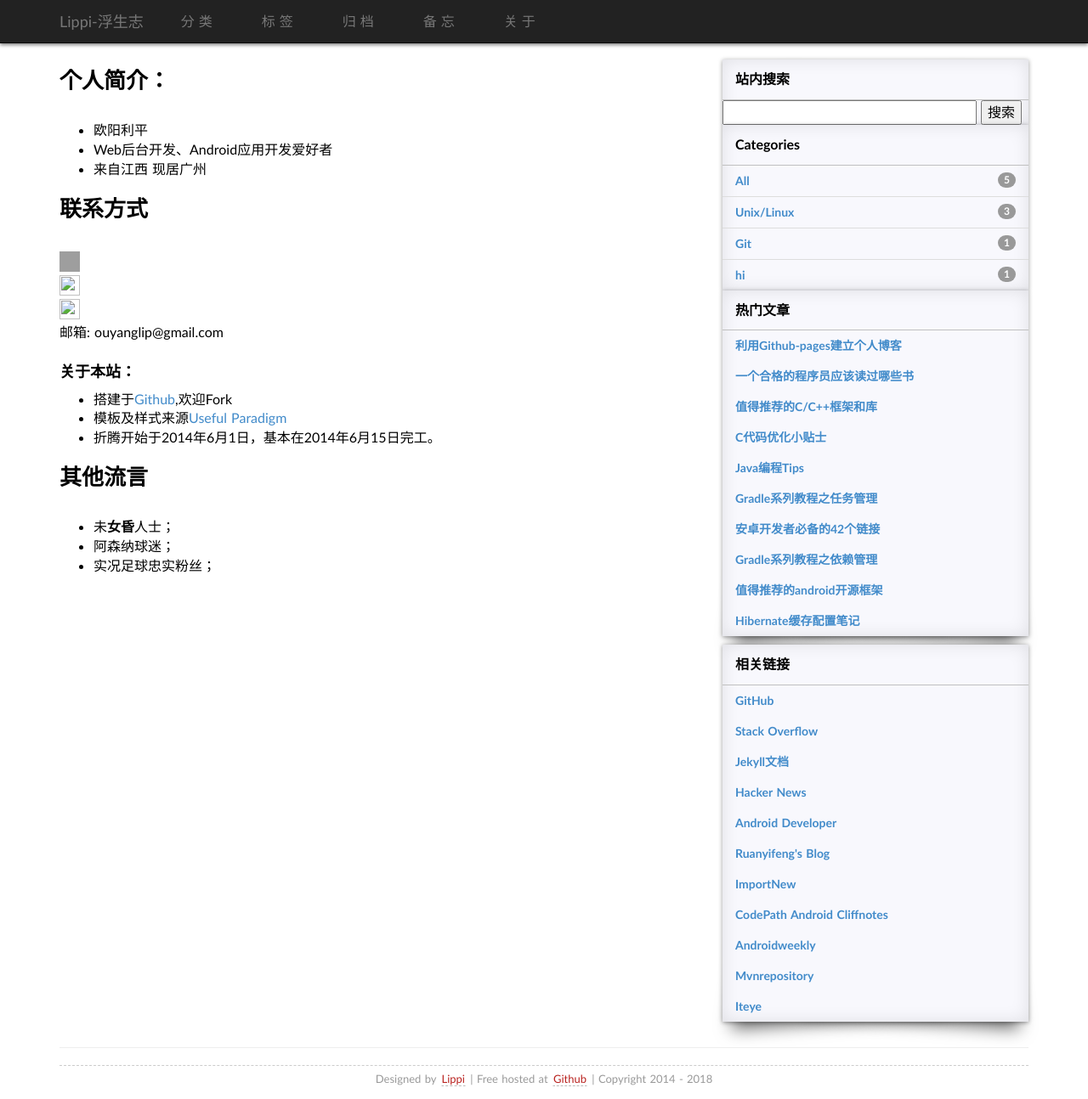
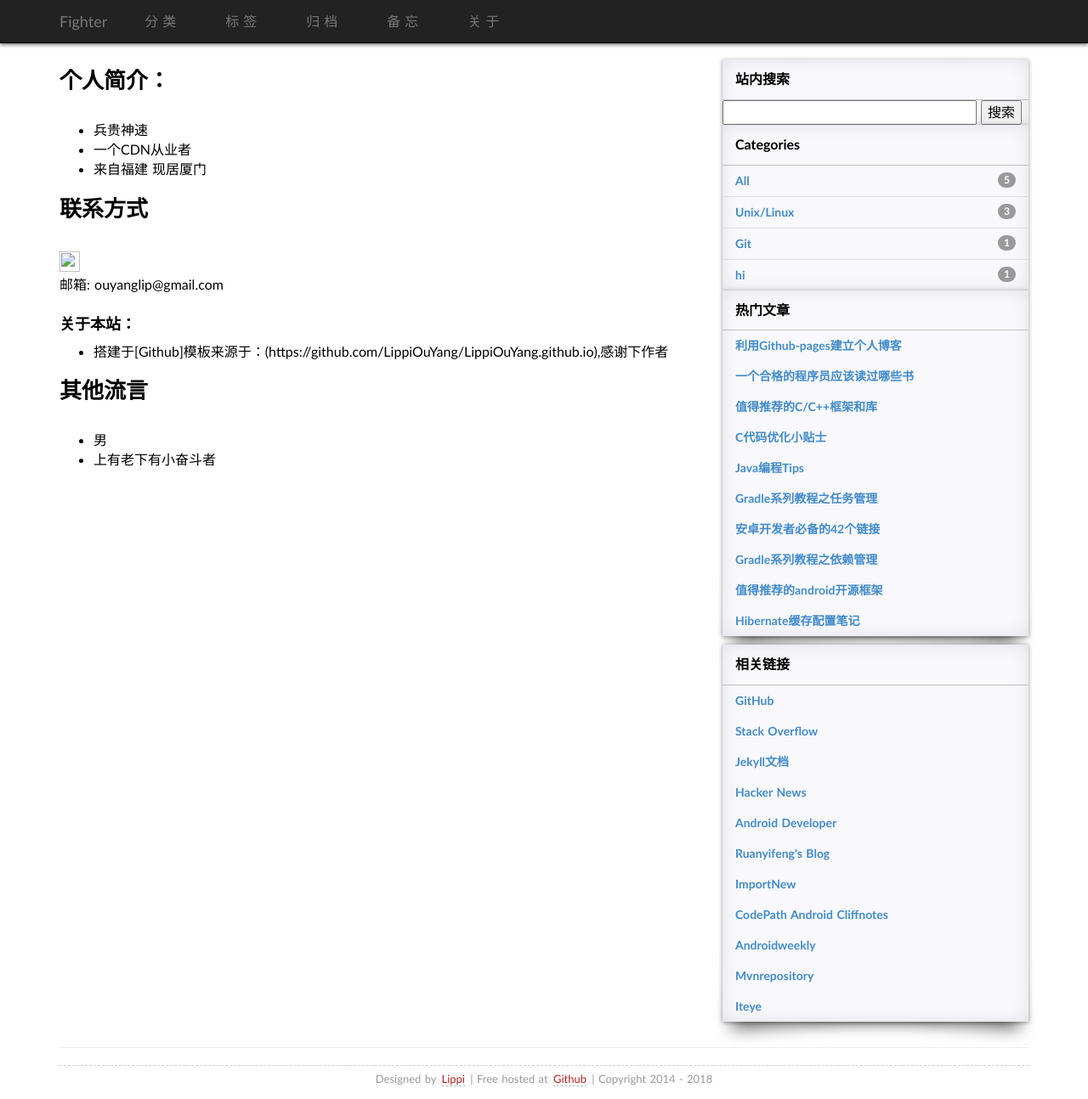
Before and after one commit to LoveChenSiYu/LoveChenSiYu.github.io, a Jekyll site: the page built from about.md, in a window 1280 px wide and 1294 px high. Shown: the whole window at 85% size. Built offline with Jekyll 4.4.1, drawn with Linux system fonts in a browser that asks for light colours; some web fonts are replaced; comment, search, counter and statistics services are not loaded; grey boxes are pictures that could not be loaded.

Commit message:
修改内容
修改作者的内容为自己的

```diff
--- a/_config.yml
+++ b/_config.yml
@@ -25,11 +25,11 @@ JB :
 
 # presonal config
 domain: http://coolshell.info
-title: Lippi-浮生志
-description: Draw my life with code
-author: Lippi.OuYang
-email: ouyanglip@gmail.com
-github: LippiOuYang
+title: Fighter
+description: recode the next ten years
+author: chensir
+email: 267060892@qq.com
+github: https://lovechensiyu.github.io/index.html
 
 config:
   js_dir:
--- a/about.md
+++ b/about.md
@@ -5,26 +5,21 @@ title: "关于：About"
 
 ## 个人简介：
 
-* 欧阳利平
-* Web后台开发、Android应用开发爱好者
-* 来自江西 现居广州
+* 兵贵神速
+* 一个CDN从业者
+* 来自福建 现居厦门
 
 ## 联系方式
 
 <p class="contact">
- <a href="http://weibo.com/ouyanglip" title="微博联系我"><img src="http://www.sinaimg.cn/blog/developer/wiki/LOGO_32x32.png" width="24" height="24" style="display:inline-block;vertical-align:middle"></a><br/>
-        <a href="http://www.zhihu.com/people/lippi-ouyang" title="知乎联系我"><img src="http://www.zhihu.com/favicon.ico" width="24" height="24" style="display:inline-block;vertical-align:middle"></a><br/>
- <a href="https://github.com/LippiOuYang" title="Github联系我"><img src="http://www.github.com/favicon.ico" width="24" height="24" style="display:inline-block;vertical-align:middle"></a><br/>
+ <a href="https://lovechensiyu.github.io/" title="Github联系我"><img src="http://www.github.com/favicon.ico" width="24" height="24" style="display:inline-block;vertical-align:middle"></a><br/>
 邮箱: ouyanglip@gmail.com
 </p>
 
 ### 关于本站：
 
-* 搭建于[Github](https://github.com/LippiOuYang/LippiOuYang.github.io),欢迎Fork
-* 模板及样式来源[Useful Paradigm](http://usefulparadigm.com/)
-* 折腾开始于2014年6月1日，基本在2014年6月15日完工。
+* 搭建于[Github]模板来源于：(https://github.com/LippiOuYang/LippiOuYang.github.io),感谢下作者
 
 ## 其他流言
-* 未**女昏**人士；
-* 阿森纳球迷；
-* 实况足球忠实粉丝；
+* 男
+* 上有老下有小奋斗者
```
